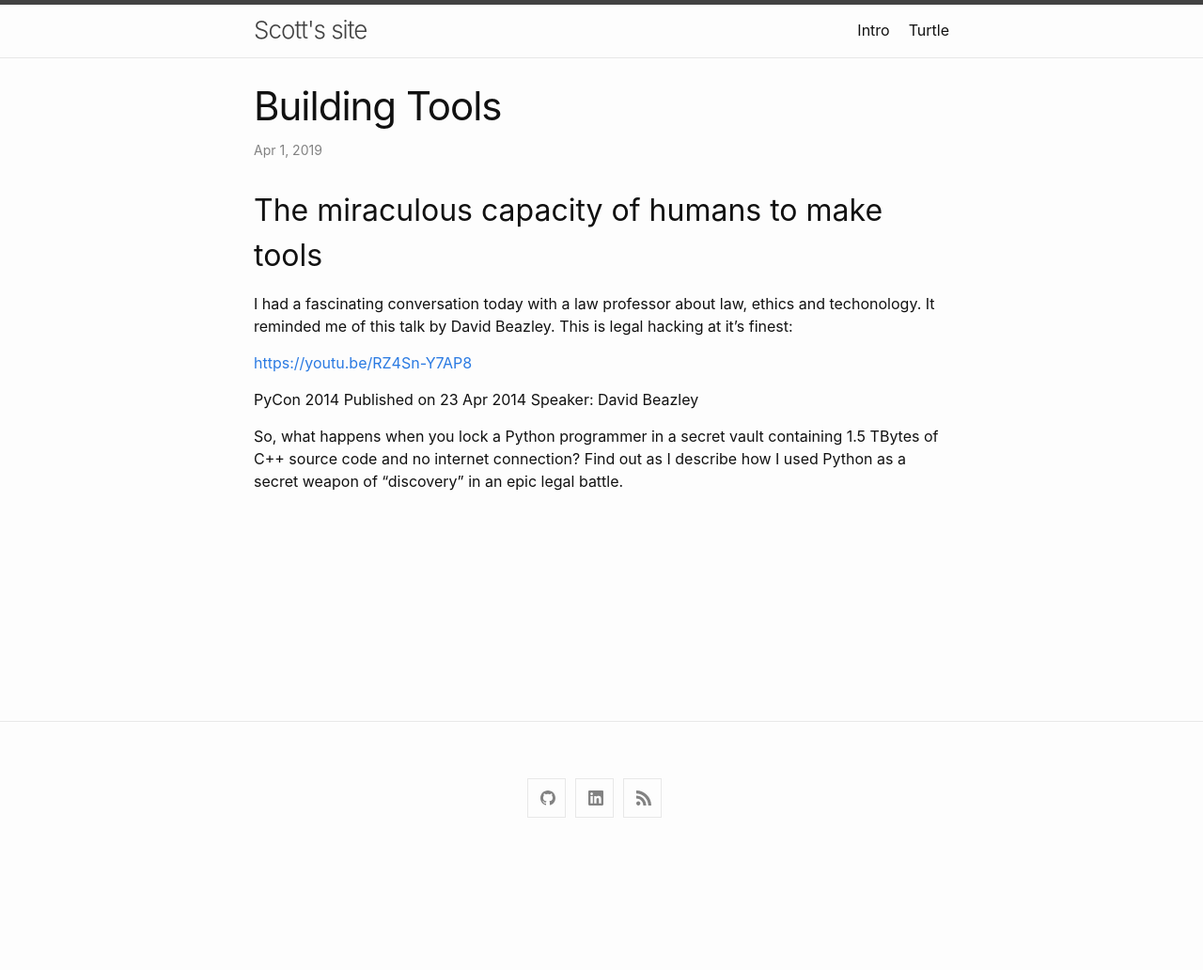
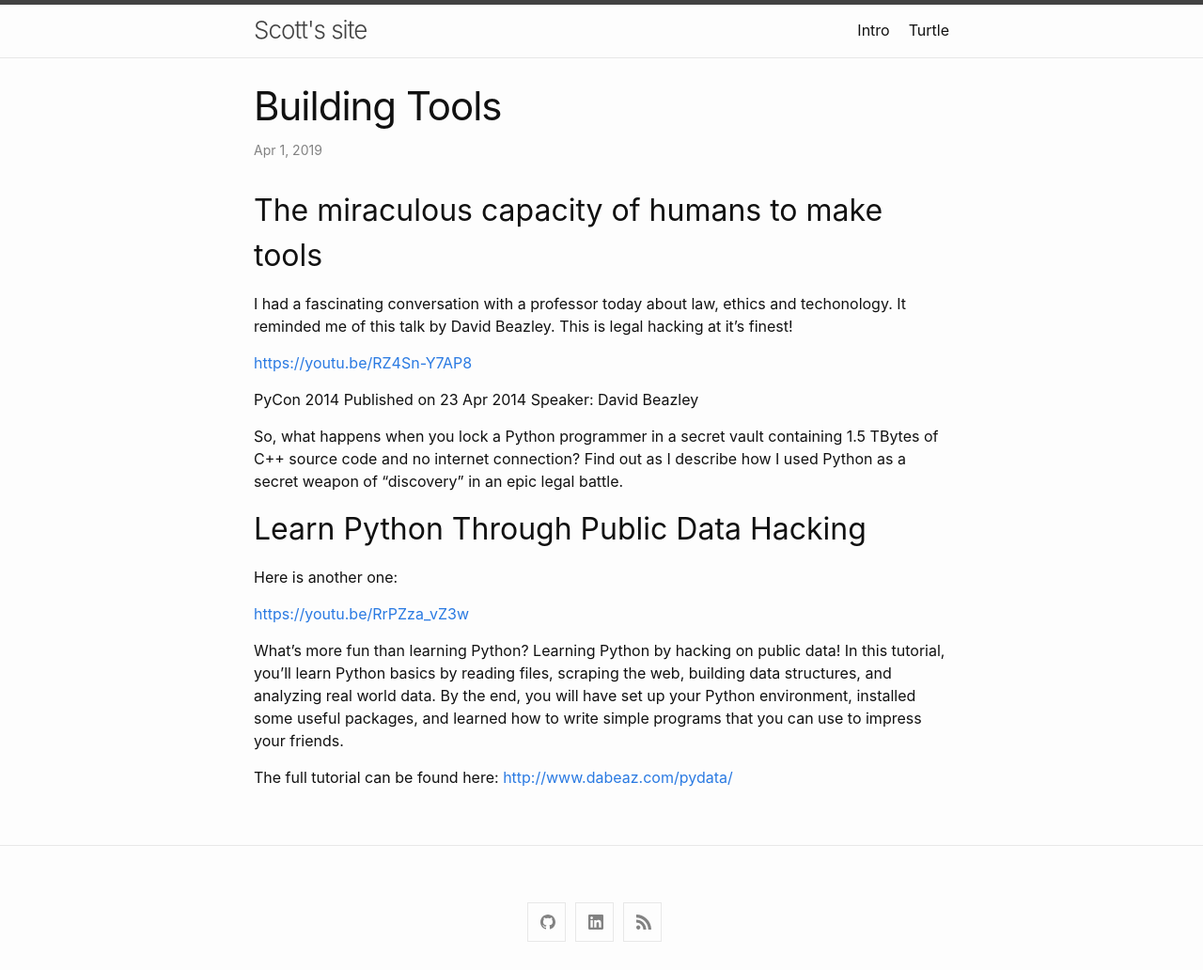
Before and after one commit to halkyard/lh, a Jekyll site: the page built from _posts/2019-04-01-building-tools.md, in a window 1280 px wide. Shown: the whole page at 94% size. Built offline with Jekyll 4.4.1, drawn with Linux system fonts in a browser that asks for light colours; our own code applies the rules of GitHub Pages for plain Markdown files; before the commit the page ends 900 px from its top, so only the background shows below that.

Commit message:
adding Learn Python Through Public Data Hacking

```diff
--- a/_posts/2019-04-01-building-tools.md
+++ b/_posts/2019-04-01-building-tools.md
@@ -1,6 +1,6 @@
 ## The miraculous capacity of humans to make tools
 
-I had a fascinating conversation today with a law professor about law, ethics and techonology.  It reminded me of this talk by David Beazley.  This is legal hacking at it's finest:
+I had a fascinating conversation with a professor today about law, ethics and techonology.  It reminded me of this talk by David Beazley.  This is legal hacking at it's finest!
 
 [https://youtu.be/RZ4Sn-Y7AP8](https://youtu.be/RZ4Sn-Y7AP8)
 
@@ -10,3 +10,13 @@ Speaker: David Beazley
 
 So, what happens when you lock a Python programmer in a secret vault containing 1.5 TBytes of C++ source code and no internet connection?
 Find out as I describe how I used Python as a secret weapon of "discovery" in an epic legal battle.
+
+## Learn Python Through Public Data Hacking
+
+Here is another one:
+
+[https://youtu.be/RrPZza_vZ3w](https://youtu.be/RrPZza_vZ3w)
+
+What's more fun than learning Python? Learning Python by hacking on public data! In this tutorial, you'll learn Python basics by reading files, scraping the web, building data structures, and analyzing real world data. By the end, you will have set up your Python environment, installed some useful packages, and learned how to write simple programs that you can use to impress your friends.
+
+The full tutorial can be found here:  [http://www.dabeaz.com/pydata/](http://www.dabeaz.com/pydata/)
```
